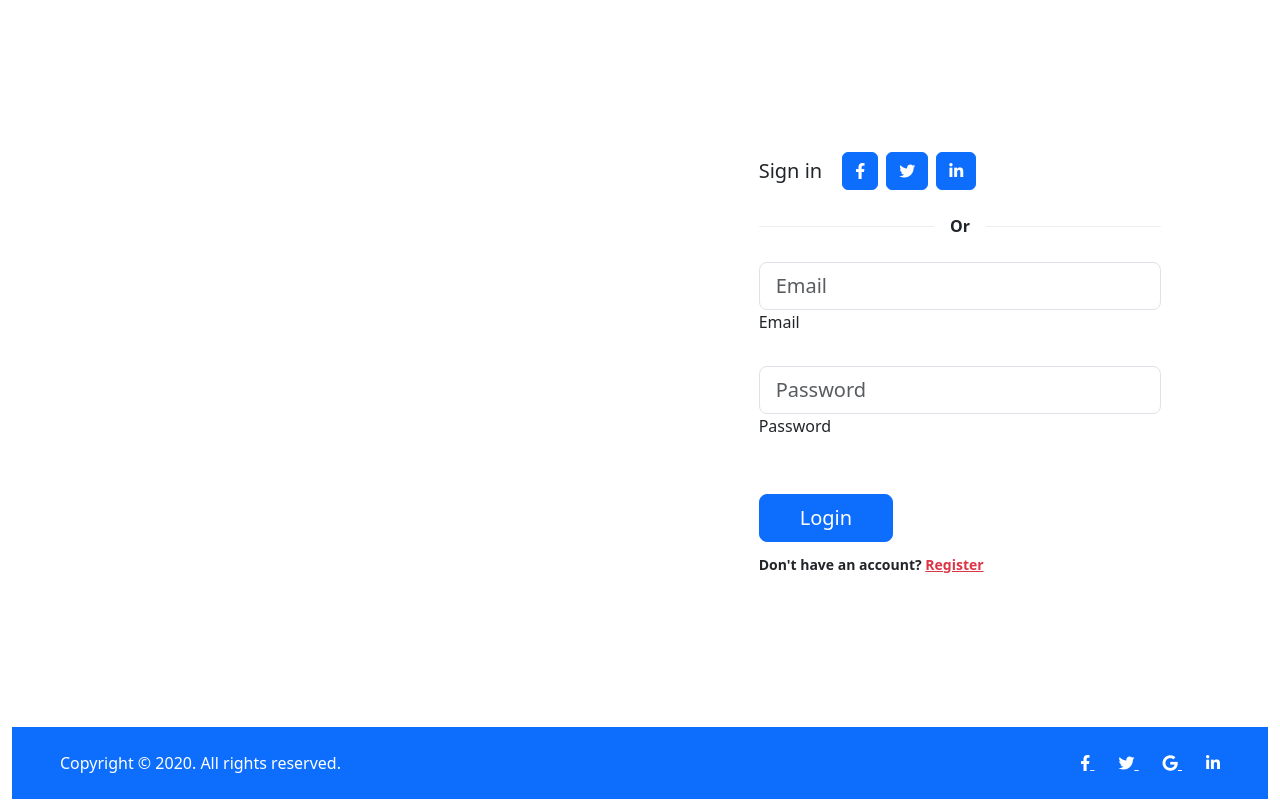
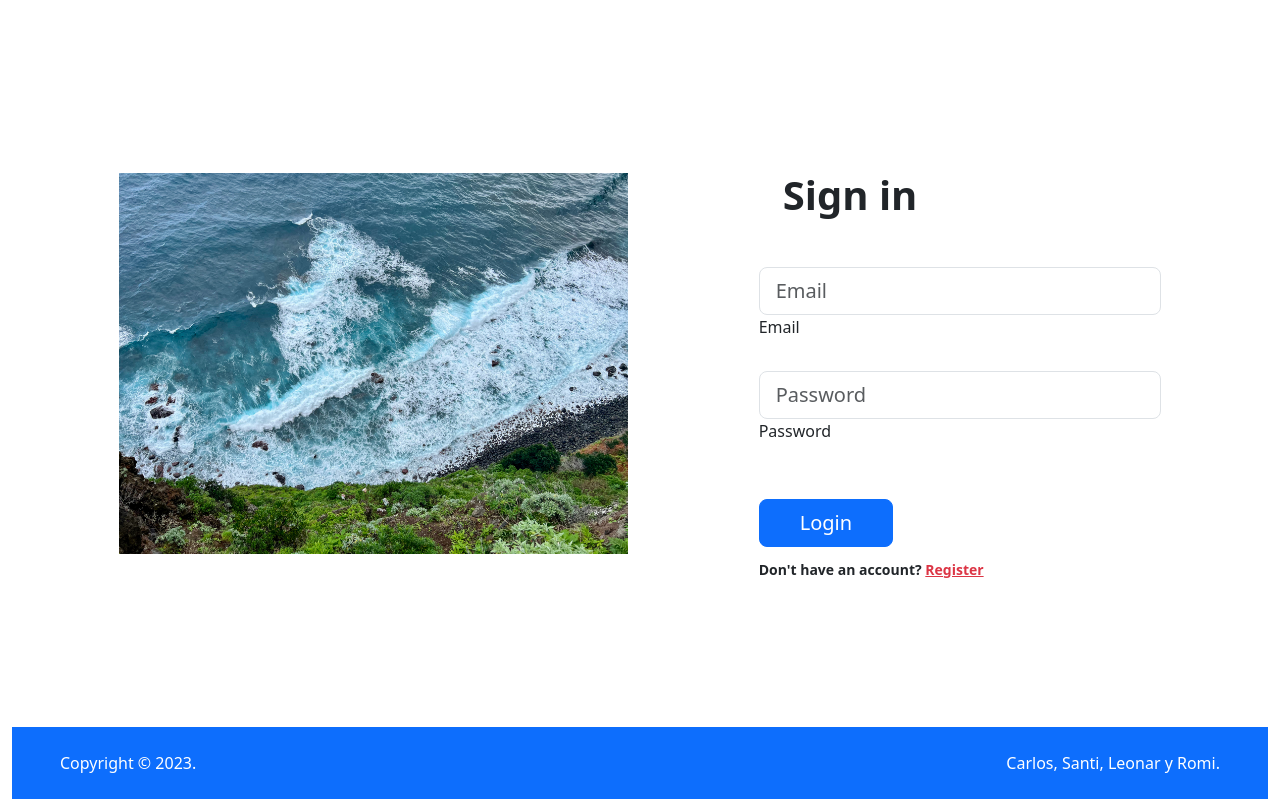
Before and after one commit to RominaDaGraca/fotoguay, a PHP site: page /login.php in a window 1280 px wide. Run offline with PHP 8.4, Linux system fonts and the light colour scheme; some libraries are stand-ins or nearby versions.

Commit message:
login, landing y register

```diff
--- a/conexion.php
+++ b/conexion.php
@@ -1,6 +1,6 @@
 <?php
 $servername = "localhost";
-$database = "fotos_web";
+$database = "fotoguay";
 $username = "root";
 $password = "";
 // Create connection
--- a/login.php
+++ b/login.php
@@ -42,28 +42,14 @@ if (isset($_POST['submit'])) {
   <div class="container-fluid h-custom">
     <div class="row d-flex justify-content-center align-items-center h-100">
       <div class="col-md-9 col-lg-6 col-xl-5">
-        <img src=""class="img-fluid" alt="">
+        <img src="img/playa.jpg"class="img-fluid" alt="">
       </div>
       <div class="col-md-8 col-lg-6 col-xl-4 offset-xl-1">
         <form action="foto_guay.php" method="post">
           <div class="d-flex flex-row align-items-center justify-content-center justify-content-lg-start">
-            <p class="lead fw-normal mb-0 me-3">Sign in</p>
-            <button type="button" class="btn btn-primary btn-floating mx-1">
-              <i class="fab fa-facebook-f"></i>
-            </button>
-
-            <button type="button" class="btn btn-primary btn-floating mx-1">
-              <i class="fab fa-twitter"></i>
-            </button>
-
-            <button type="button" class="btn btn-primary btn-floating mx-1">
-              <i class="fab fa-linkedin-in"></i>
-            </button>
+            <p class="text-center h1 fw-bold mb-5 mx-1 mx-md-4 mt-4">Sign in</p>
           </div>
 
-          <div class="divider d-flex align-items-center my-4">
-            <p class="text-center fw-bold mx-3 mb-0">Or</p>
-          </div>
 
           <!-- Email input -->
           <div class="form-outline mb-4">
@@ -97,24 +83,13 @@ if (isset($_POST['submit'])) {
     class="d-flex flex-column flex-md-row text-center text-md-start justify-content-between py-4 px-4 px-xl-5 bg-primary">
     <!-- Copyright -->
     <div class="text-white mb-3 mb-md-0">
-      Copyright © 2020. All rights reserved.
+      Copyright © 2023.
     </div>
     <!-- Copyright -->
 
     <!-- Right -->
-    <div>
-      <a href="#!" class="text-white me-4">
-        <i class="fab fa-facebook-f"></i>
-      </a>
-      <a href="#!" class="text-white me-4">
-        <i class="fab fa-twitter"></i>
-      </a>
-      <a href="#!" class="text-white me-4">
-        <i class="fab fa-google"></i>
-      </a>
-      <a href="#!" class="text-white">
-        <i class="fab fa-linkedin-in"></i>
-      </a>
+    <div class="text-white mb-3 mb-md-0">
+      Carlos, Santi, Leonar y Romi.
     </div>
     <!-- Right -->
   </div>
--- a/register.php
+++ b/register.php
@@ -81,7 +81,7 @@ if (isset($_POST['nombre'])) {
               </div>
               <div class="col-md-10 col-lg-6 col-xl-7 d-flex align-items-center order-1 order-lg-2">
 
-                <img src="" class="img-fluid" alt="">
+                <img src="img/perros.jpg" class="img-fluid" alt="">
 
               </div>
             </div>
```
Also changed, not shown: chatgpt login.txt (deleted, +0 -45 lines), css/landing_style.css (+9 -5 lines), landing_page.php (+2 -5 lines), img/IMG-20221105-WA0002 (1).jpeg (deleted), img/perros.jpg (added), img/playa.jpg (added).
